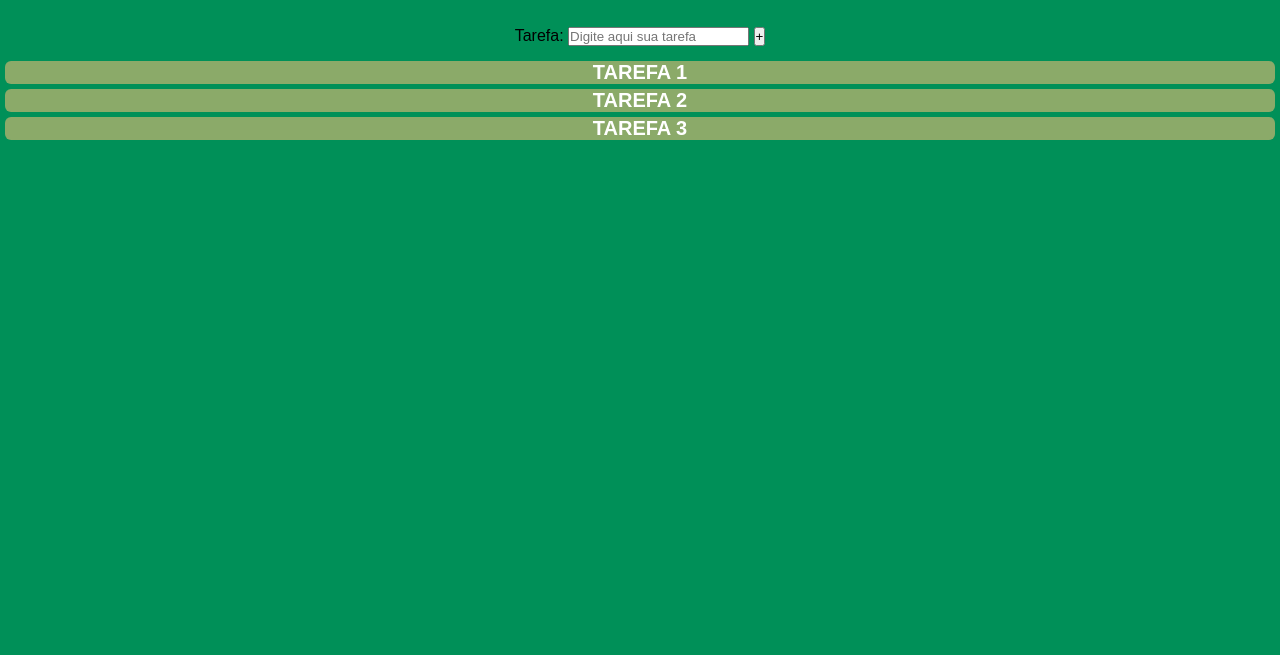
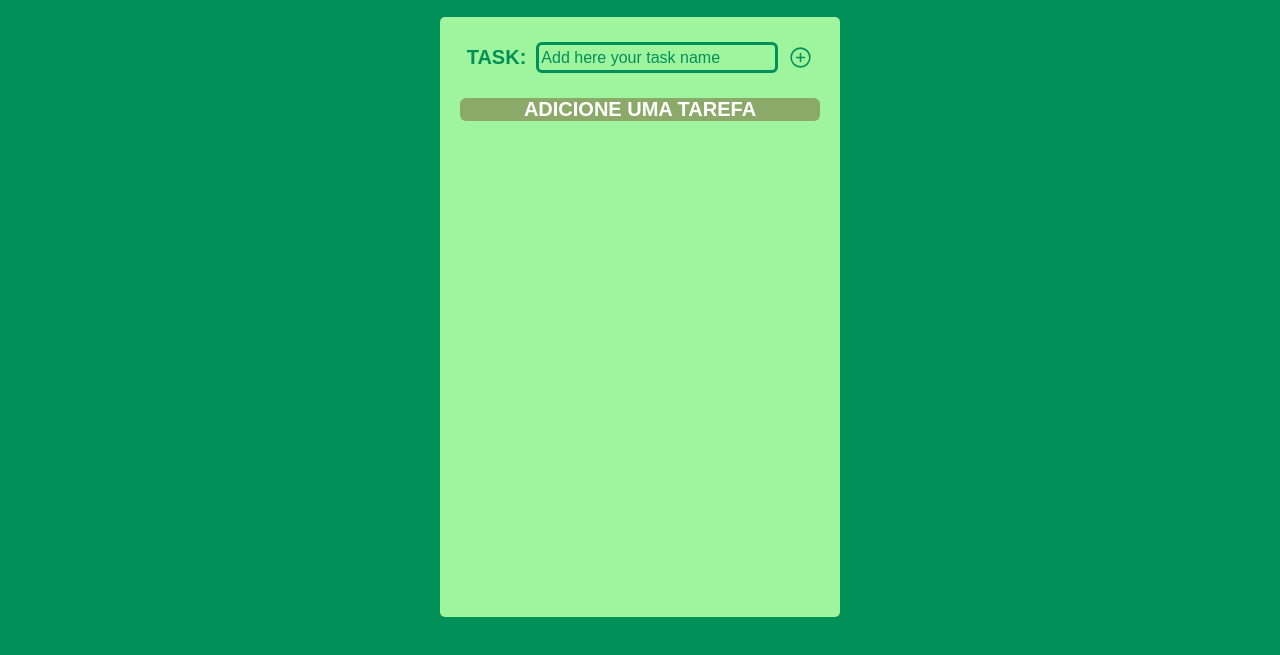
Before and after one commit to bcadore/EBAC, a plain HTML site: page Exercicio-M9/index.html in a window 1280 px wide. Shown: the part 79-734 px from the top of the page. Drawn offline with nearby package versions, Linux system fonts and the light colour scheme.

Commit message:
Realizado nova estilização para a página

```diff
--- a/Exercicio-M9/Style/index.css
+++ b/Exercicio-M9/Style/index.css
@@ -23,24 +23,59 @@ header img {
   margin-right: 10px;
 }
 
-form {
-    align-items: center;
-    justify-content: center;
-    text-align: center;
-    padding: 10px;
-    background-color: #009058;
+main.container {
+  border-radius: 5px;
+  padding: 15px;
+  background-color: #9FF49E;
+  max-width:50vh;
+  max-height: 75vh;
+  height: 100%;
 }
 
+form {
+  display: flex;
+  justify-content: center;
+  align-items: center;
+  padding-bottom: 10px;
+}
+
+form ion-icon{
+  color: #009058;
+  font-size: 25px;
+  cursor: pointer;
+}
+
+form input{
+  color: #009058;
+  background-color: #9FF49E;
+  margin: 10px;
+  font-size: 18px;
+  cursor: pointer;
+  border-radius: 6px;
+  padding: 2px;
+  border: 3px solid #009058;
+}
+
+form input::placeholder {
+  color: #009058;
+  text-align: left;
+  font-size: medium;
+}
+
+form label{
+  color: #009058;
+  font-weight: bold;
+  font-size: 20px;
+  cursor: pointer;
+}
 
 li {
   margin: 5px;
   background-color: #8BAA69;
   border-radius: 6px;
-
   color: #FFF;
-
   font-weight: bold;
   font-size: 20px;
-
   text-align: center;
+  justify-content: right;
 }
--- a/Exercicio-M9/index.html
+++ b/Exercicio-M9/index.html
@@ -17,29 +17,35 @@
         <h1>To Do List</h1>
       </div>
     </header>
-    <main>
-        <div class="container">
+    <main class="container">
+      <div class="border-green-light">
         <section class="add-task">
           <form id="add-task-form">
-                <label for="add-task">Tarefa:</label>
+            <label for="add-task">TASK:</label>
             <input
               type="text"
               name="add-task"
               id="add-task"
-                  placeholder="Digite aqui sua tarefa"
+              placeholder="Add here your task name"
               required
             />
-                <button type="button">+</button>
+            <ion-icon name="add-circle-outline"></ion-icon>
           </form>
         </section>
         <section class="list">
           <ul>
-                <li>TAREFA 1</li>
-                <li>TAREFA 2</li>
-                <li>TAREFA 3</li>
+            <li>ADICIONE UMA TAREFA</li>
           </ul>
         </section>
       </div>
     </main>
+    <script
+      type="module"
+      src="https://unpkg.com/ionicons@7.1.0/dist/ionicons/ionicons.esm.js"
+    ></script>
+    <script
+      nomodule
+      src="https://unpkg .com/ionicons@7.1.0/dist/ionicons/ionicons.js"
+    ></script>
   </body>
 </html>
```
Lines whose indentation alone changed are shown as unchanged.
